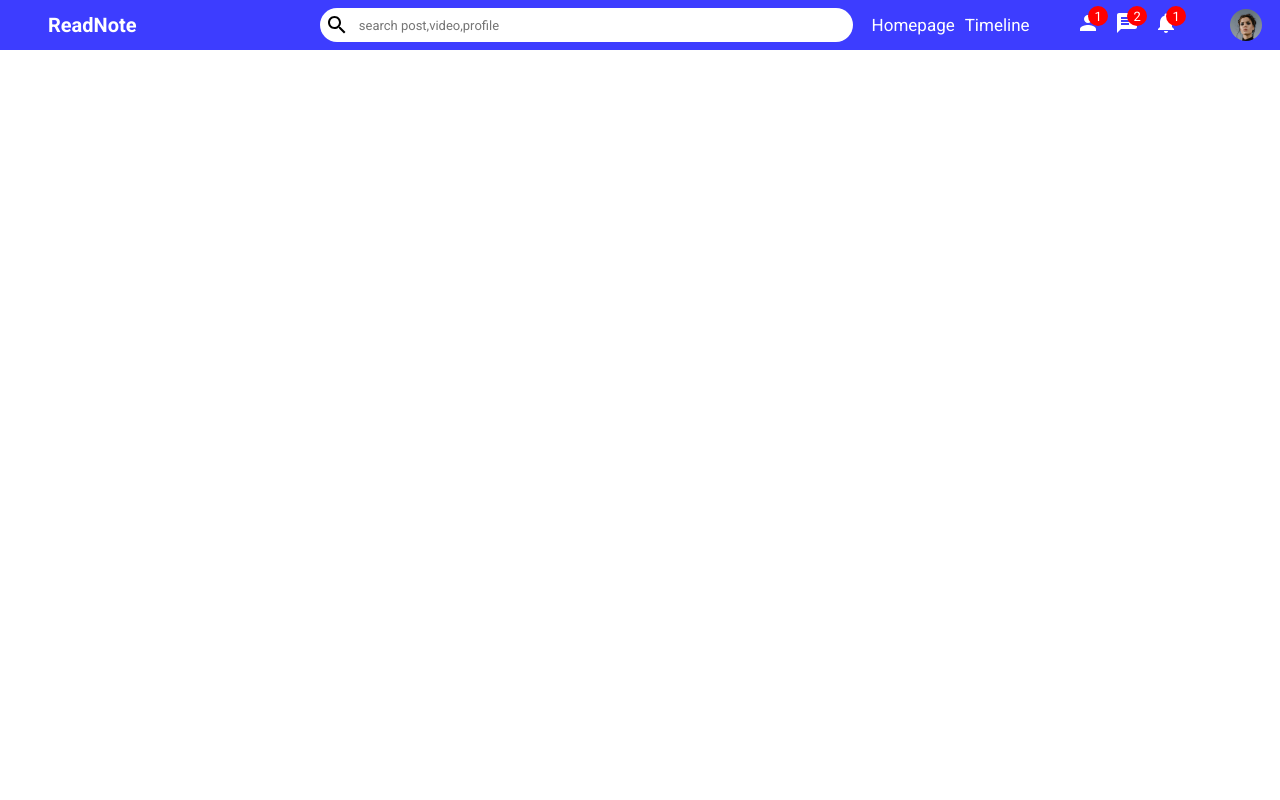
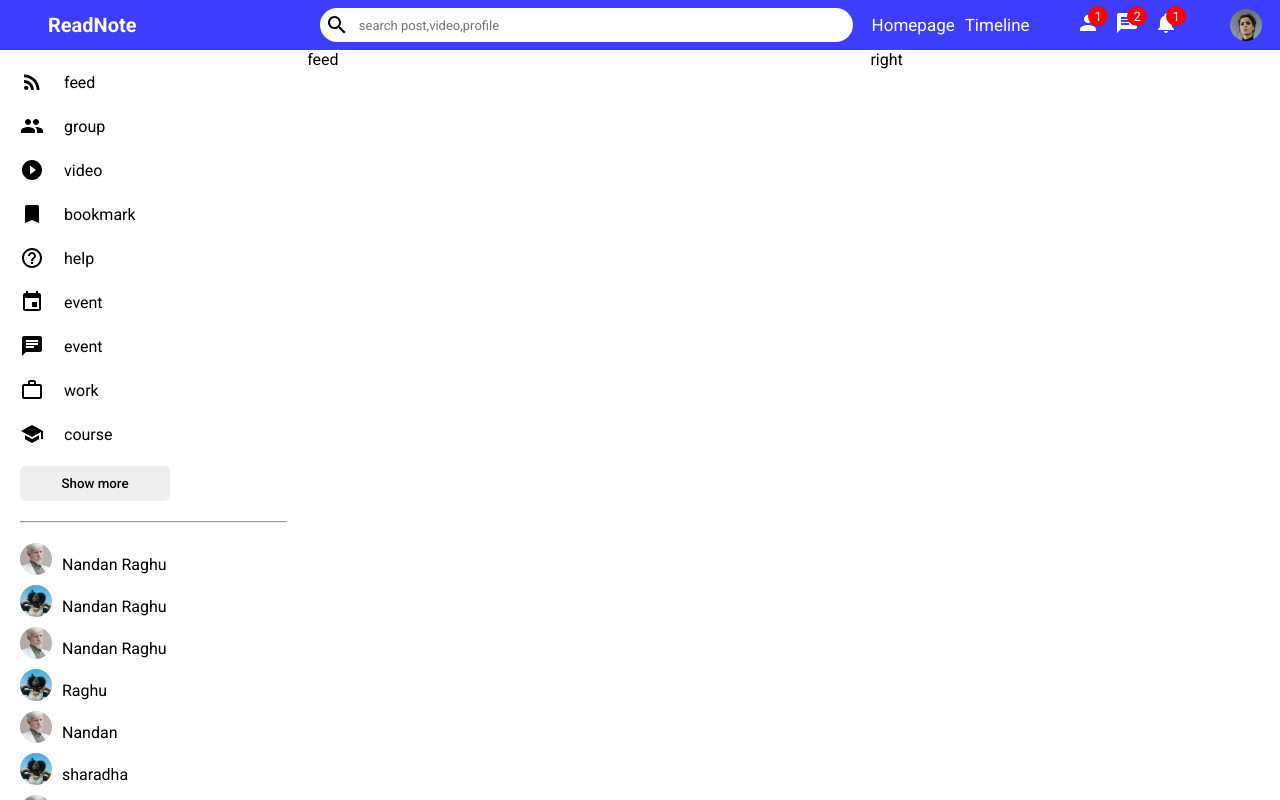
Before and after one commit to NandanR06/Full-stack-social-media-app, a React (Vite) app in the folder Frontend/: page / in a window 1280 px wide. Built offline with nearby package versions, Linux system fonts and the light colour scheme.

Commit message:
Left navbar

```diff
--- a/Frontend/index.html
+++ b/Frontend/index.html
@@ -4,7 +4,7 @@
     <meta charset="UTF-8" />
     <link rel="icon" type="image/svg+xml" href="/vite.svg" />
     <meta name="viewport" content="width=device-width, initial-scale=1.0" />
-    <title>social media</title>
+    <title>ReadNote</title>
   </head>
   <body>
     <div id="root"></div>
--- /dev/null
+++ b/Frontend/src/components/feed/Feed.css
@@ -0,0 +1,3 @@
+.feed{
+    flex: 5.5;
+}
--- /dev/null
+++ b/Frontend/src/components/feed/Feed.jsx
@@ -0,0 +1,10 @@
+import React from 'react'
+import "./Feed.css"
+
+export default function Feed() {
+  return (
+    <div className='feed'>
+      feed
+    </div>
+  )
+}
--- /dev/null
+++ b/Frontend/src/components/leftbar/Leftbar.css
@@ -0,0 +1,70 @@
+.left-bar {
+   flex: 3;
+   height: calc(100vh - 50px);
+   overflow-y: scroll;
+}
+::-webkit-scrollbar{
+   width: 5px;
+}
+::-webkit-scrollbar-track{
+   background-color: #f1f1f1;
+}
+::-webkit-scrollbar-thumb{
+      background-color: rgb(179,179,179);
+}
+
+.left-wrapper {
+   padding: 20px;
+
+}
+
+.left-bar-list {
+   list-style: none;
+   padding: 0;
+   margin: 0;
+
+}
+
+.left-bar-list-item {
+   display: flex;
+   align-items: center;
+   margin-bottom: 20px;
+}
+
+.left-bar-icon {
+   margin-right: 20px;
+}
+
+.left-bar-btn {
+   width: 150px;
+   padding: 10px;
+   border: none;
+   border-radius: 5px;
+   font-weight: 500;
+   cursor: pointer;
+}
+
+.left-bar-hr {
+   margin: 20px 0px;
+}
+
+.left-bar-friend-list {
+   padding: 0;
+   margin: 0;
+   list-style: none;
+}
+
+.left-bar-friends{
+   display: flex;
+   align-items: center;
+
+}
+
+.left-bar-friend-img{
+   width: 32px;
+   height: 32px;
+   object-fit: cover;
+   border-radius: 50%;
+   margin-right: 10px;
+   margin-bottom: 10px;
+}
--- /dev/null
+++ b/Frontend/src/components/leftbar/Leftbar.jsx
@@ -0,0 +1,97 @@
+import React from 'react'
+import './Leftbar.css'
+import RssFeedIcon from '@mui/icons-material/RssFeed';
+import GroupIcon from '@mui/icons-material/Group';
+import BookmarkIcon from '@mui/icons-material/Bookmark';
+import HelpOutlineIcon from '@mui/icons-material/HelpOutline';
+import EventIcon from '@mui/icons-material/Event';
+import WorkOutlineIcon from '@mui/icons-material/WorkOutline';
+import SchoolIcon from '@mui/icons-material/School';
+import PlayCircleFilledWhiteIcon from '@mui/icons-material/PlayCircleFilledWhite';
+import ChatIcon from '@mui/icons-material/Chat';
+import image1 from "../../assets/person/2.jpeg"
+import image3 from "../../assets/person/3.jpeg"
+
+
+export default function Leftbar() {
+  return (
+    <div className='left-bar'>
+      <div className="left-wrapper">
+        <ul className="left-bar-list">
+          <li className="left-bar-list-item">
+            <RssFeedIcon className="left-bar-icon" />
+            <span className="left-bar-list-item-text">feed</span>
+          </li>
+          <li className="left-bar-list-item">
+            <GroupIcon className="left-bar-icon"/>
+            <span className="left-bar-list-item-text">group</span>
+          </li>
+          <li className="left-bar-list-item">
+            <PlayCircleFilledWhiteIcon className="left-bar-icon" />
+            <span className="left-bar-list-item-text">video</span>
+          </li>
+          <li className="left-bar-list-item">
+            <BookmarkIcon className="left-bar-icon"/>
+            <span className="left-bar-list-item-text">bookmark</span>
+          </li>
+          <li className="left-bar-list-item">
+            <HelpOutlineIcon className="left-bar-icon"/>
+            <span className="left-bar-list-item-text">help</span>
+          </li>
+          <li className="left-bar-list-item">
+            <EventIcon className="left-bar-icon"/>
+            <span className="left-bar-list-item-text">event</span>
+          </li>
+          <li className="left-bar-list-item">
+            <ChatIcon className="left-bar-icon"/>
+            <span className="left-bar-list-item-text">event</span>
+          </li>
+          <li className="left-bar-list-item">
+            <WorkOutlineIcon className="left-bar-icon"/>
+            <span className="left-bar-list-item-text">work</span>
+          </li>
+          <li className="left-bar-list-item">
+            <SchoolIcon className="left-bar-icon"/>
+            <span className="left-bar-list-item-text">course</span>
+          </li>
+        </ul>
+        <button className='left-bar-btn'>Show more</button>
+        <hr  className='left-bar-hr'/>
+        <ul className="left-bar-friend-list">
+          <li className="left-bar-friends">
+            <img src={image1} className='left-bar-friend-img' alt="" />
+            <span>Nandan Raghu</span>
+          </li>
+          <li className="left-bar-friends">
+            <img src={image3} className='left-bar-friend-img' alt="" />
+            <span>Nandan Raghu</span>
+          </li>
+          <li className="left-bar-friends">
+            <img src={image1} className='left-bar-friend-img' alt="" />
+            <span>Nandan Raghu</span>
+          </li>
+          <li className="left-bar-friends">
+            <img src={image3} className='left-bar-friend-img' alt="" />
+            <span> Raghu</span>
+          </li>
+          <li className="left-bar-friends">
+            <img src={image1} className='left-bar-friend-img' alt="" />
+            <span>Nandan </span>
+          </li>
+          <li className="left-bar-friends">
+            <img src={image3} className='left-bar-friend-img' alt="" />
+            <span>sharadha</span>
+          </li>
+          <li className="left-bar-friends">
+            <img src={image1} className='left-bar-friend-img' alt="" />
+            <span>sharadha</span>
+          </li>
+          <li className="left-bar-friends">
+            <img src={image1} className='left-bar-friend-img' alt="" />
+            <span>sharadha</span>
+          </li>
+        </ul>
+      </div>
+    </div>
+  )
+}
--- /dev/null
+++ b/Frontend/src/components/rightbar/Rightbar.css
@@ -0,0 +1,3 @@
+.right{
+    flex: 4;
+}
--- /dev/null
+++ b/Frontend/src/components/rightbar/Rightbar.jsx
@@ -0,0 +1,10 @@
+import React from 'react'
+import "./Rightbar.css"
+
+export default function Rightbar() {
+  return (
+    <div className='right'>
+      right
+    </div>
+  )
+}
--- a/Frontend/src/pages/home/Home.css
+++ b/Frontend/src/pages/home/Home.css
@@ -0,0 +1,3 @@
+.hame-content{
+    display: flex;
+}
--- a/Frontend/src/pages/home/Home.jsx
+++ b/Frontend/src/pages/home/Home.jsx
@@ -1,11 +1,19 @@
 import React from 'react'
 import './Home.css'
 import Navbar from '../../components/navbar/Navbar'
+import Leftbar from '../../components/leftbar/Leftbar'
+import Feed from '../../components/feed/Feed'
+import Rightbar from '../../components/rightbar/Rightbar'
 
 export default function Home() {
   return (
     <div>
       <Navbar/>
+      <div className="hame-content">
+        <Leftbar/>
+        <Feed/>
+        <Rightbar/>
+      </div>
     </div>
   )
 }
```
